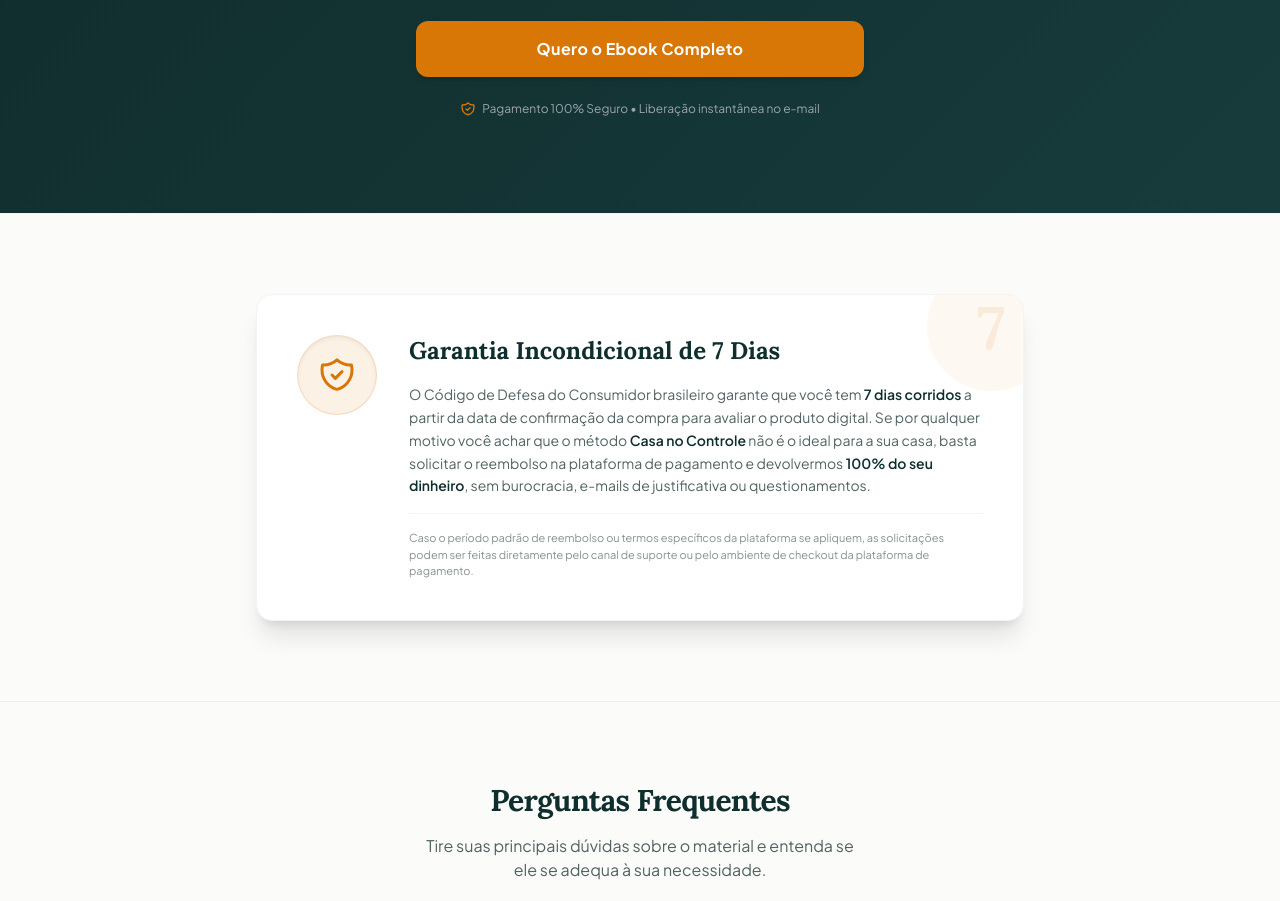
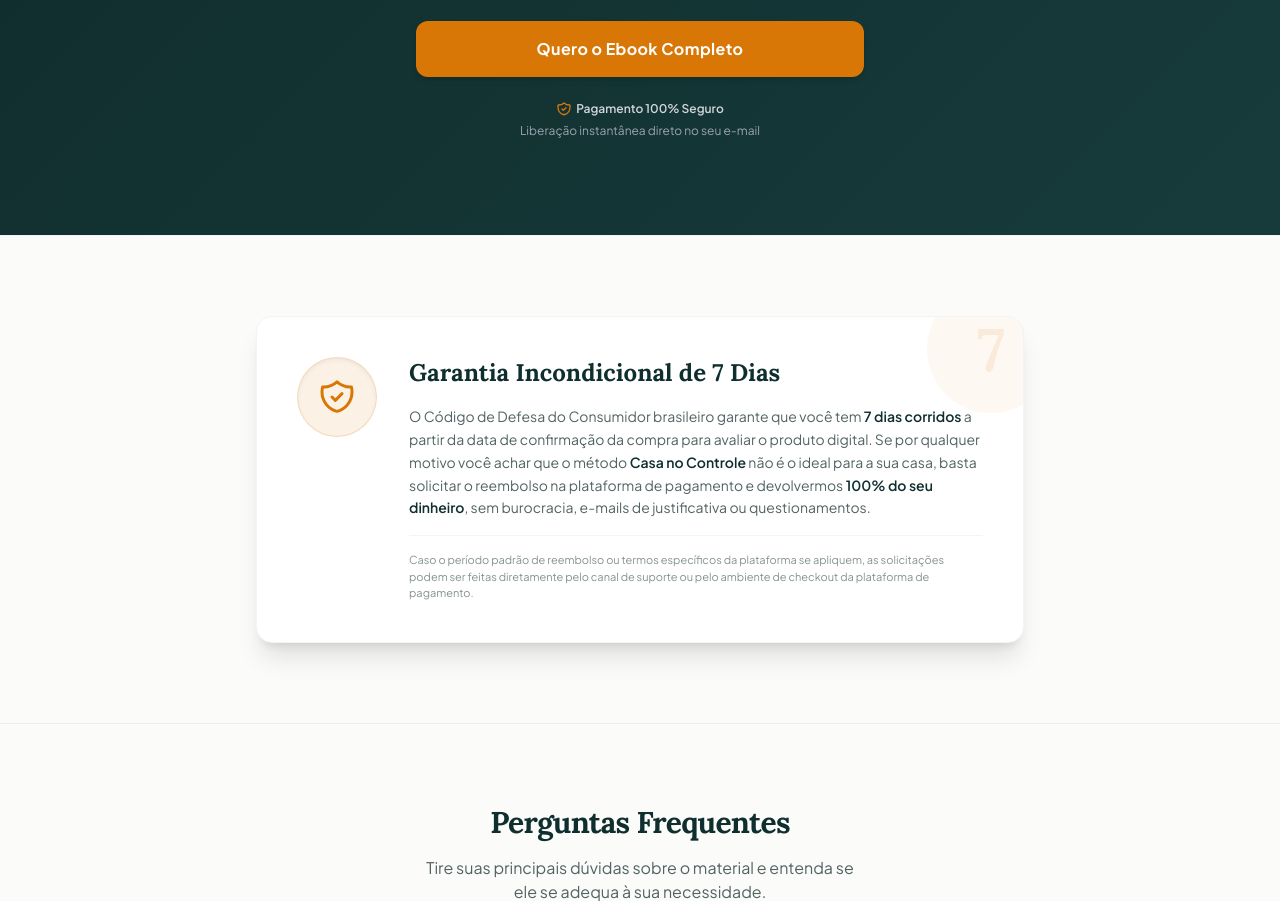
Before and after one commit to viniciusbritothiagoalves-tech/casanocontrole, a website: page index.html in a window 1280 px wide. Shown: the part 7783-8684 px from the top of the page. Drawn offline with nearby package versions, Linux system fonts and the light colour scheme.

Commit message:
Add files via upload

```diff
--- a/index.html
+++ b/index.html
@@ -888,11 +888,14 @@
             Quero o Ebook Completo
           </a>
 
-          <div class="flex items-center justify-center gap-1.5 text-xs text-gray-400">
-            <svg xmlns="http://www.w3.org/2000/svg" class="h-4 w-4 text-accent" fill="none" viewBox="0 0 24 24" stroke="currentColor">
-              <path stroke-linecap="round" stroke-linejoin="round" stroke-width="2" d="M9 12l2 2 4-4m5.618-4.016A11.955 11.955 0 0112 2.944a11.955 11.955 0 01-8.618 3.04A12.02 12.02 0 003 9c0 5.591 3.824 10.29 9 11.622 5.176-1.332 9-6.03 9-11.622 0-1.042-.133-2.052-.382-3.016z" />
-            </svg>
-            <span>Pagamento 100% Seguro • Liberação instantânea no e-mail</span>
+          <div class="flex flex-col items-center justify-center gap-1.5 text-[11px] sm:text-xs text-gray-400 px-4">
+            <div class="flex items-center justify-center gap-1">
+              <svg xmlns="http://www.w3.org/2000/svg" class="h-4 w-4 text-accent shrink-0" fill="none" viewBox="0 0 24 24" stroke="currentColor">
+                <path stroke-linecap="round" stroke-linejoin="round" stroke-width="2" d="M9 12l2 2 4-4m5.618-4.016A11.955 11.955 0 0112 2.944a11.955 11.955 0 01-8.618 3.04A12.02 12.02 0 003 9c0 5.591 3.824 10.29 9 11.622 5.176-1.332 9-6.03 9-11.622 0-1.042-.133-2.052-.382-3.016z" />
+              </svg>
+              <span class="font-semibold text-gray-300">Pagamento 100% Seguro</span>
+            </div>
+            <span>Liberação instantânea direto no seu e-mail</span>
           </div>
         </div>
 
```
